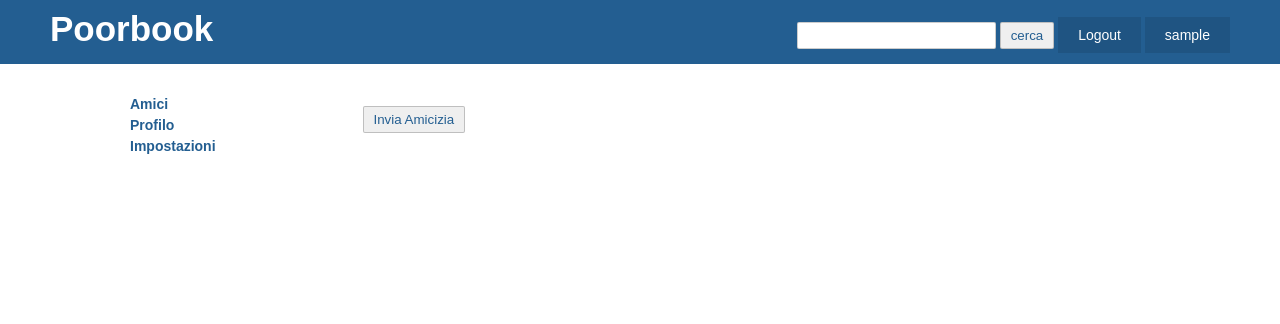
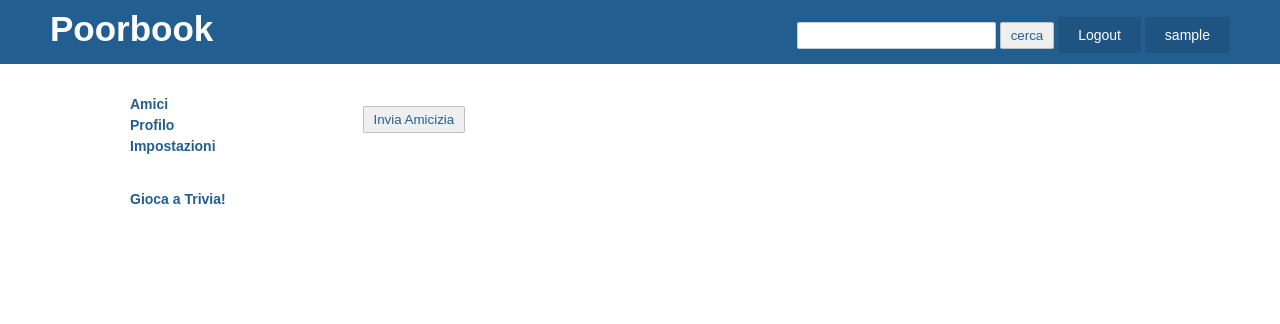
Before and after one commit to edoardo-mileto/poorbook, a PHP site: page /profile.php?ptr_user=1 in a window 1280 px wide. Shown: the top 324 px of the page. Run offline with PHP 8.4, Linux system fonts and the light colour scheme; the visitor is signed in with stand-in values (Sample User, id 1); data that the repository does not hold is empty; some libraries are stand-ins or nearby versions.

Commit message:
up to date changelog, profile update to add trivia ref

```diff
--- a/profile.php
+++ b/profile.php
@@ -57,6 +57,9 @@
                         <li><a href="list.php?friends" class="active">Amici</a></li>
                         <li><a href="<?php echo 'profile.php?ptr_user=' . $_SESSION["user_id"] ?>" class="active">Profilo</a></li>
                         <li><a href="#">Impostazioni</a></li>
+                        <br>
+                        <br>
+                        <li><a href="../trivia" target="_blank" class="active">Gioca a Trivia!</a></li>
                     </ul>
                 </div>
 
```
Also changed, not shown: changelog.txt.
